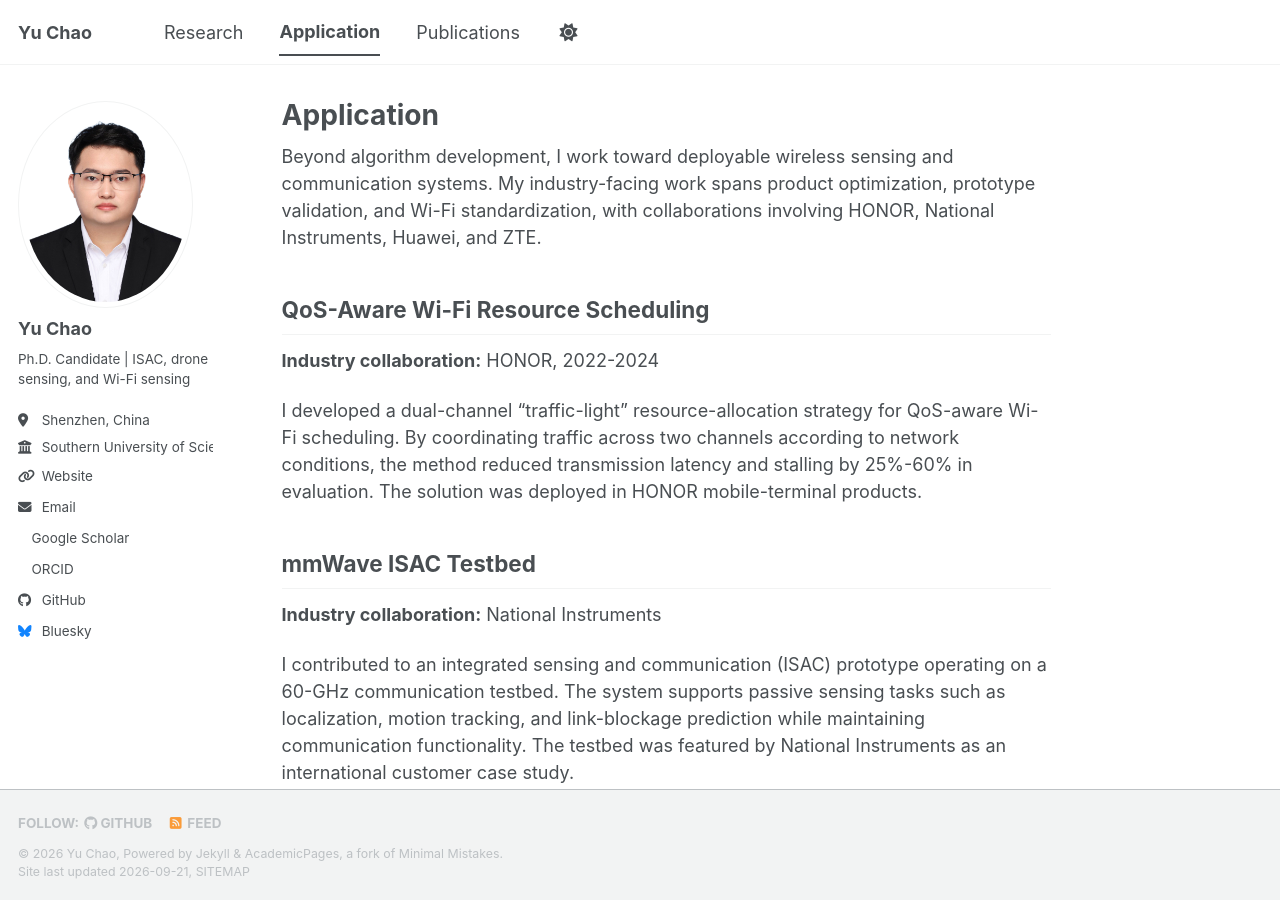
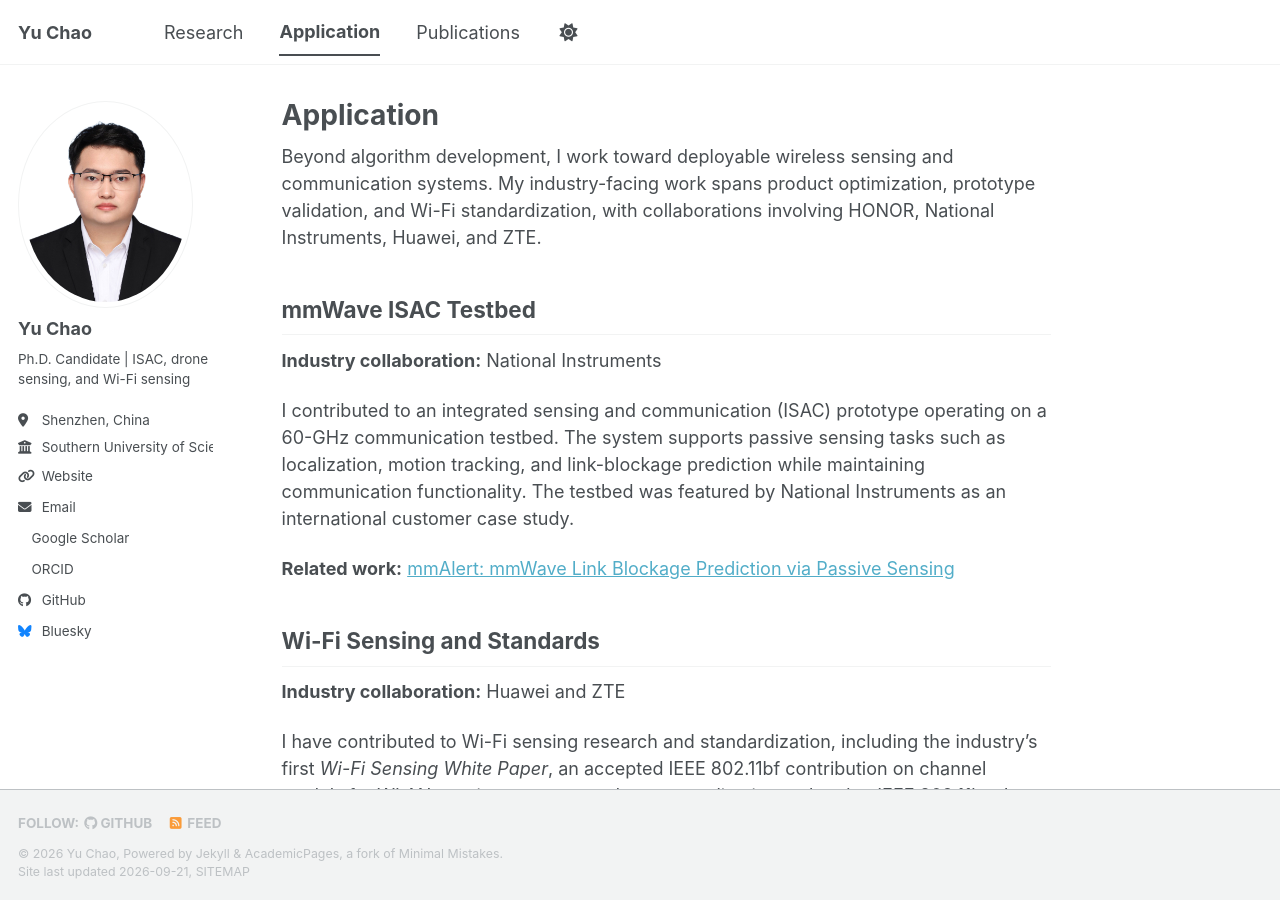
Before and after one commit to Ychao12032212/Ychao12032212.github.io, a Jekyll site: the page built from _pages/application.md, in a window 1280 px wide and 900 px high. Built offline with Jekyll 4.4.1, drawn with Linux system fonts in a browser that asks for light colours; a style sheet for code colours, icons or effects is not loaded.

Commit message:
Remove QoS-Aware Wi-Fi Resource Scheduling section
Removed section on QoS-Aware Wi-Fi Resource Scheduling detailing industry collaboration with HONOR and its impact on transmission latency.

```diff
--- a/_pages/application.md
+++ b/_pages/application.md
@@ -6,12 +6,6 @@ author_profile: true
 ---
 
 Beyond algorithm development, I work toward deployable wireless sensing and communication systems. My industry-facing work spans product optimization, prototype validation, and Wi-Fi standardization, with collaborations involving HONOR, National Instruments, Huawei, and ZTE.
-
-## QoS-Aware Wi-Fi Resource Scheduling
-
-**Industry collaboration:** HONOR, 2022-2024
-
-I developed a dual-channel “traffic-light” resource-allocation strategy for QoS-aware Wi-Fi scheduling. By coordinating traffic across two channels according to network conditions, the method reduced transmission latency and stalling by 25%-60% in evaluation. The solution was deployed in HONOR mobile-terminal products.
 
 ## mmWave ISAC Testbed
 
```
